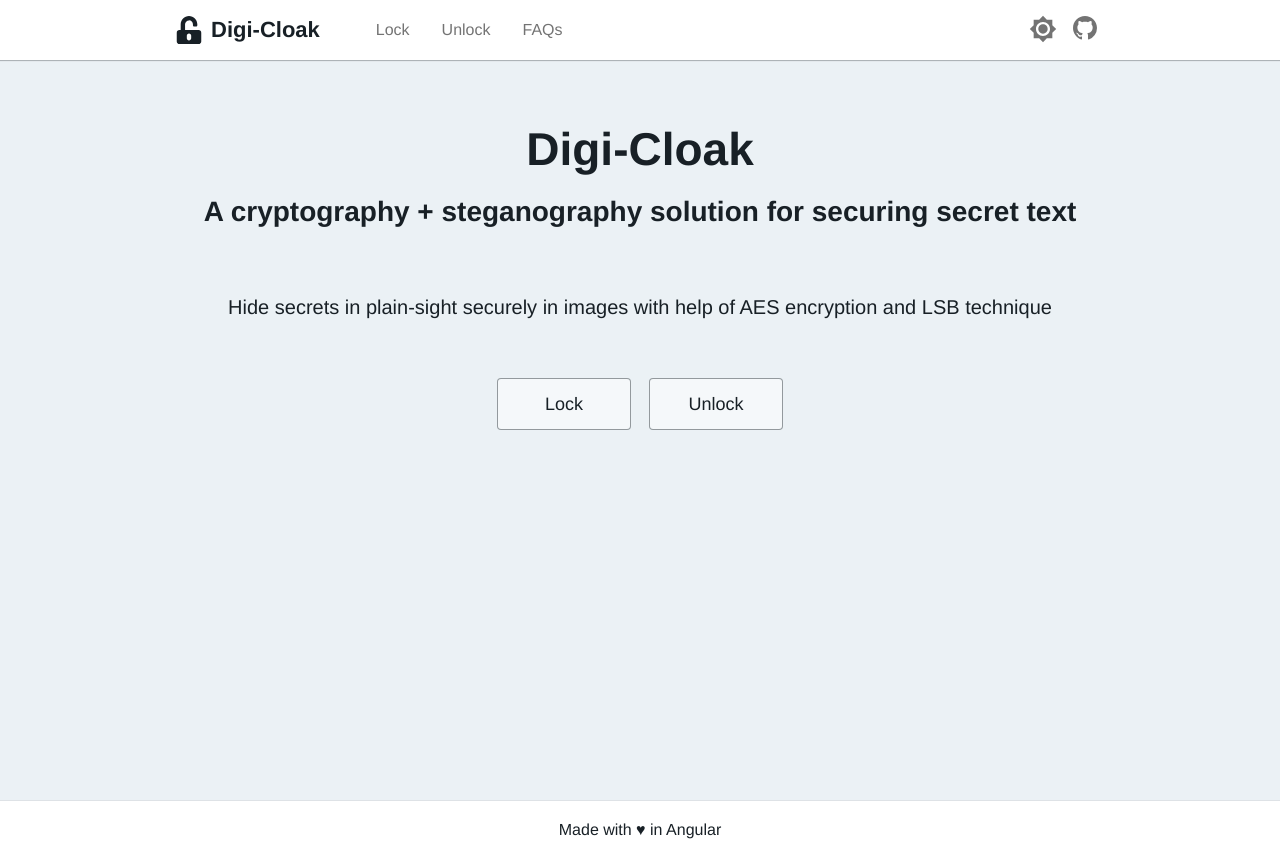
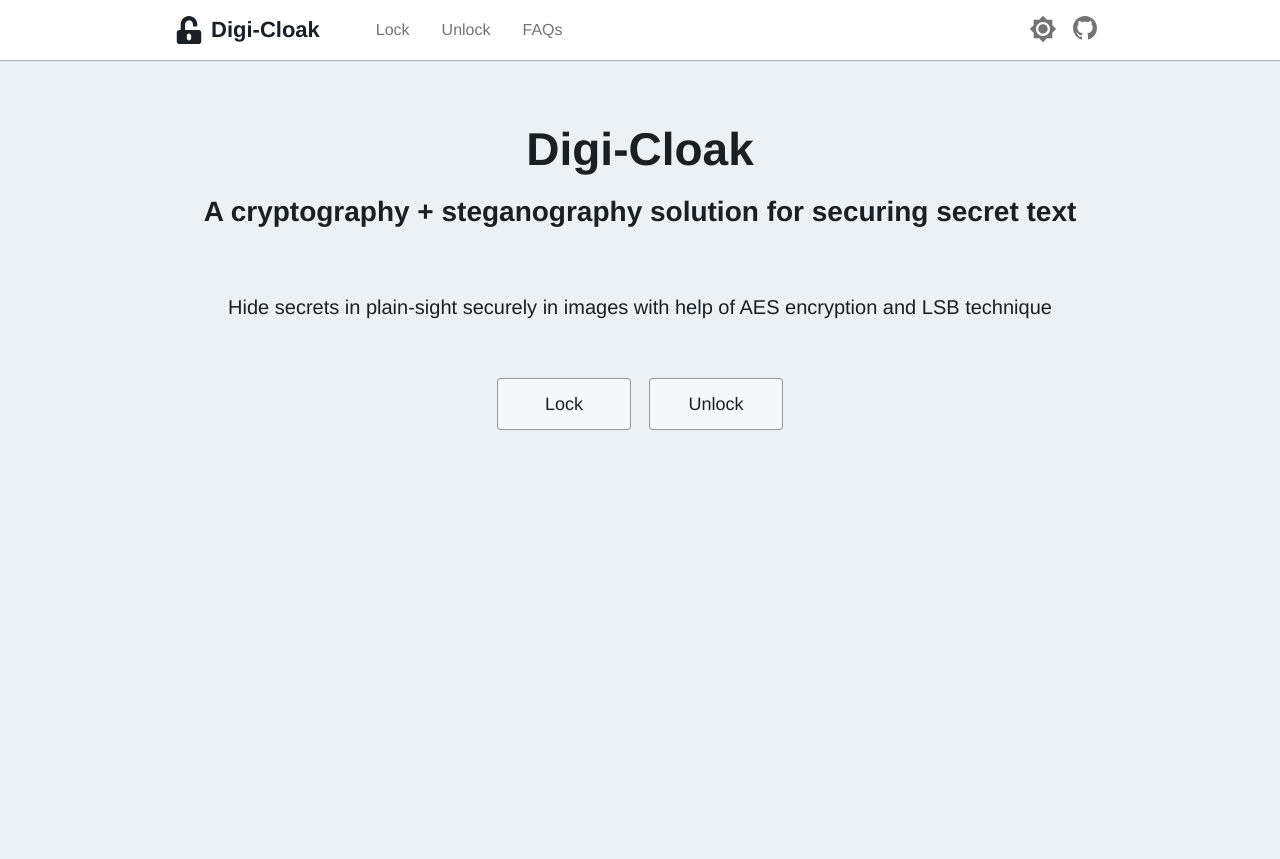
Before and after one commit to kaushalmeena/digi-cloak, an Angular app: page / in a window 1280 px wide. After the commit the page ends 800 px from the top, so only its background shows below. Built offline with nearby package versions, Linux system fonts and the light colour scheme.

Commit message:
refactor: remove footer

```diff
--- a/src/app/app.component.html
+++ b/src/app/app.component.html
@@ -2,4 +2,3 @@
 <main>
   <router-outlet></router-outlet>
 </main>
-<app-footer></app-footer>
--- a/src/app/app.module.ts
+++ b/src/app/app.module.ts
@@ -4,7 +4,6 @@ import { BrowserModule } from '@angular/platform-browser';
 import { AppRoutingModule } from './app-routing.module';
 import { AppComponent } from './app.component';
 import { HeaderComponent } from './shared/header/header.component';
-import { FooterComponent } from './shared/footer/footer.component';
 import { HomeComponent } from './pages/home/home.component';
 import { LockComponent } from './pages/lock/lock.component';
 import { UnlockComponent } from './pages/unlock/unlock.component';
@@ -15,7 +14,6 @@ import { FaqsComponent } from './pages/faqs/faqs.component';
   declarations: [
     AppComponent,
     HeaderComponent,
-    FooterComponent,
     HomeComponent,
     LockComponent,
     UnlockComponent,
--- a/src/app/shared/footer/footer.component.html
+++ /dev/null
@@ -1,3 +0,0 @@
-<footer class="mat-primary">
-  Made with &#9829; in Angular
-</footer>
--- a/src/app/shared/footer/footer.component.scss
+++ /dev/null
@@ -1,6 +0,0 @@
-footer {
-  border-top: 1px solid var(--divider-border-color);
-  background-color: var(--footer-background-color);
-  padding: 20px;
-  text-align: center;
-}
```
Also changed, not shown: src/app/shared/footer/footer.component.ts (deleted, +0 -8 lines), 1 other file (tests, documents, lock files or other folders).
